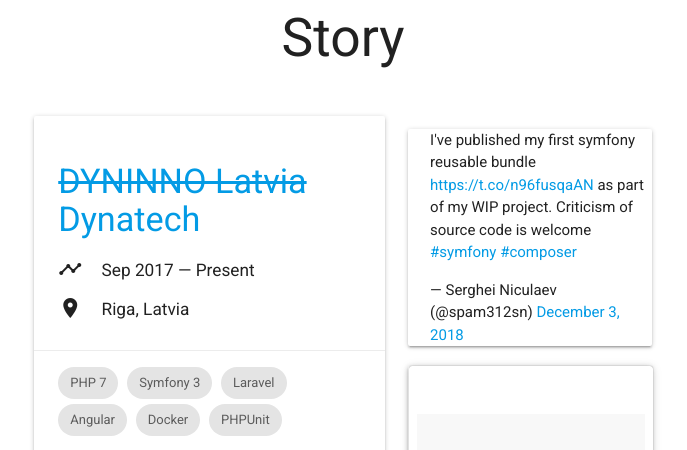
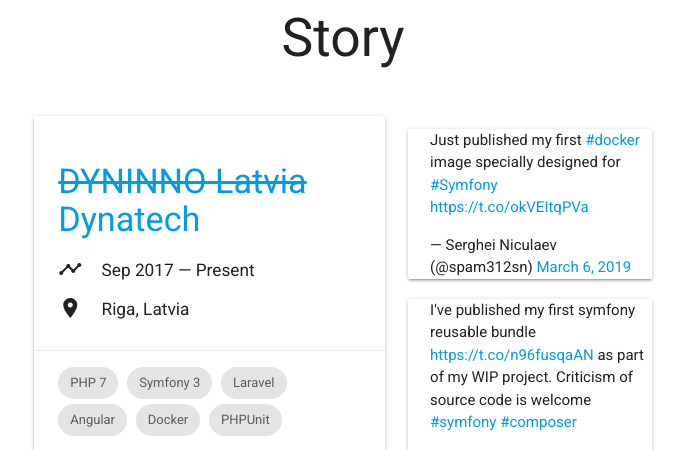
Before and after one commit to spam312sn/spam312sn.github.io, a plain HTML site: page index.html in a window 1280 px wide. Shown: the part 1780-2230 px from the top of the page, without its empty margins (297-984 px from the left). Drawn offline with nearby package versions, Linux system fonts and the light colour scheme; no server answers; a script that the page names is missing.

Commit message:
Add new tweet

```diff
--- a/index.html
+++ b/index.html
@@ -217,6 +217,14 @@
                     </div>
                 </div>
                 <div class="col s12 m5 l5">
+                    <div class="card">
+                        <blockquote class="twitter-tweet" data-lang="en" style="border: none !important;">
+                            <p lang="en" dir="ltr" style="border: none !important;">
+                                Just published my first <a href="https://twitter.com/hashtag/docker?src=hash&amp;ref_src=twsrc%5Etfw">#docker</a> image specially designed for <a href="https://twitter.com/hashtag/Symfony?src=hash&amp;ref_src=twsrc%5Etfw">#Symfony</a> <a href="https://t.co/okVEItqPVa">https://t.co/okVEItqPVa</a>
+                            </p>
+                            &mdash; Serghei Niculaev (@spam312sn) <a href="https://twitter.com/spam312sn/status/1103417348692819969?ref_src=twsrc%5Etfw">March 6, 2019</a>
+                        </blockquote>
+                    </div>
                     <div class="card">
                         <blockquote class="twitter-tweet" data-lang="en" style="border: none !important;">
                             <p lang="en" dir="ltr" style="border: none !important;">
```
